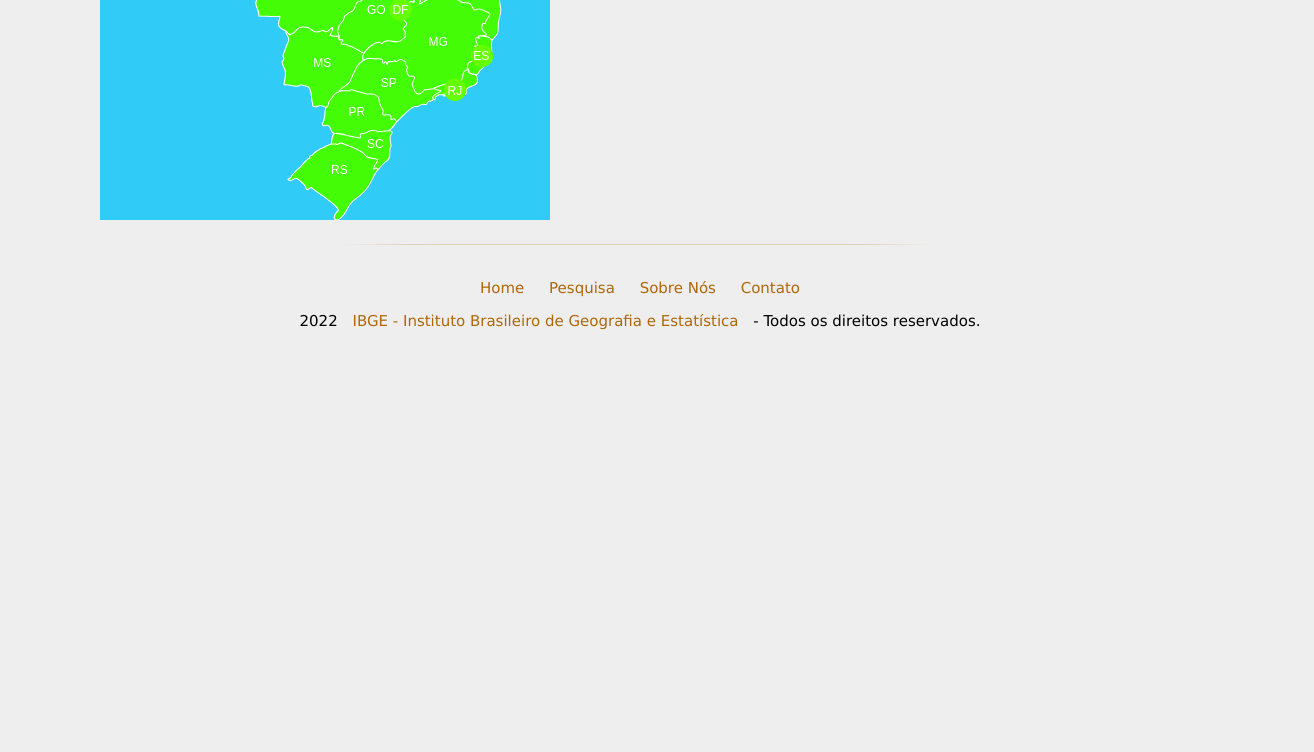
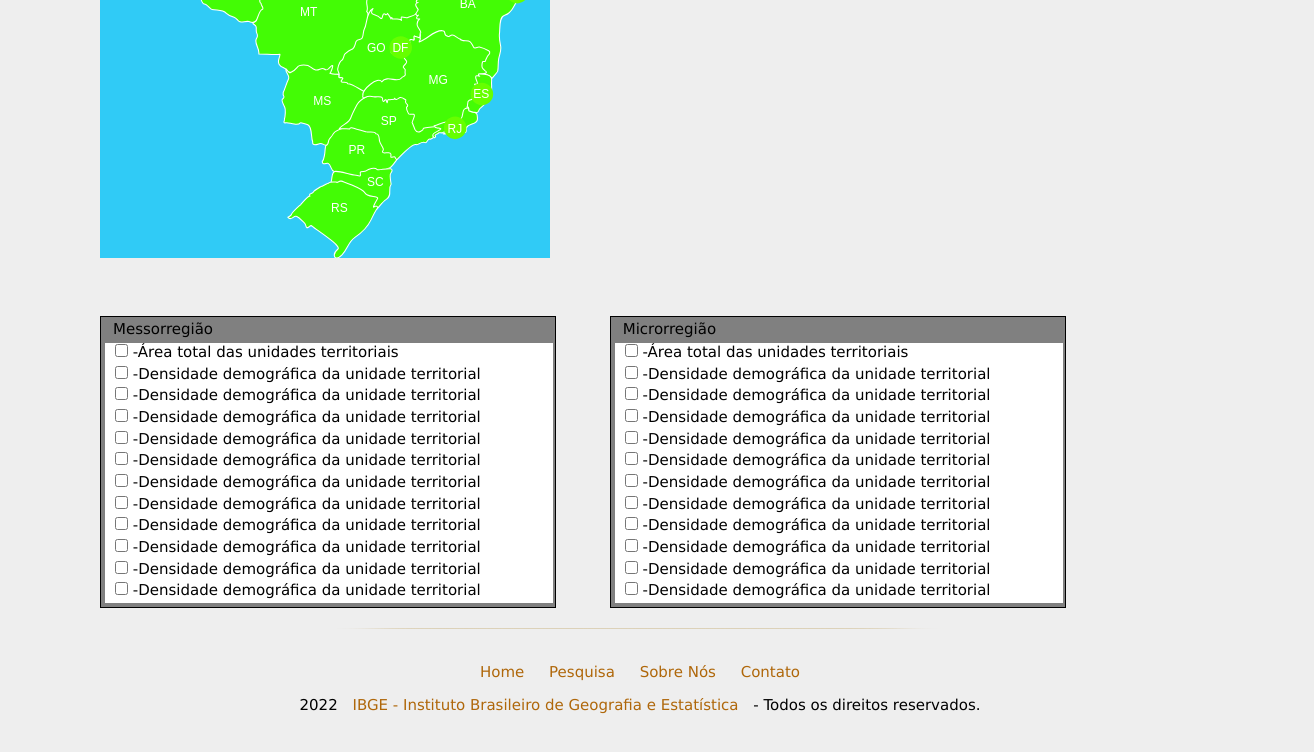
Before and after one commit to RafaelMSantos19/IBGE_host, a plain HTML site: page index.html in a window 1280 px wide. Shown: the part 480-1232 px from the top of the page, 1314 px wide, since content can reach past the window. Before the commit the page ends 890 px from the top, so only its background shows below. Drawn offline with Linux system fonts and the light colour scheme.

Commit message:
modificações front parte 1

```diff
--- a/css/estilo.css
+++ b/css/estilo.css
@@ -69,14 +69,19 @@ a:hover {
 	float: left;
 }
 
+
+
 #logo a {
 	width: 193px;
 	height: 38px;
-	text-indent:  -9999px;
 	display: block;
-	background: url(../img/ibge.png) no-repeat;
+
 }
-
+#logo a img{
+	width: 200px;
+	position: relative;
+	top: -70px;
+}
 
 /* Barra de navegação
 ------------------------------------ */
@@ -104,6 +109,15 @@ nav ul li a:link {
 
 nav ul li a:hover {
 	border-bottom: 1px solid #535858;
+}
+
+#barra_amarela{
+	width: 126.3333%;
+	background: yellow;
+	text-indent:  -9999px;
+	position: relative;
+	top: -30px;
+	right: 150px;
 }
 
 /* Principal
@@ -209,9 +223,8 @@ footer>p a {
 #card{
 
 	display: inline-flex;
-	background-color: rgb(70, 181, 89);
 	border-radius: 15px;
-	margin-top: 10%;
+	margin-top: 5%;
 	margin-left: 5%;
 	margin-right: 5%;
 	padding-top: 5%;
@@ -220,15 +233,20 @@ footer>p a {
 }
 
 #card img{
+
 	width: 30%;
-	padding-left: 10%;
+	padding-right: 7%;
+	padding-left: 7%;
 }
 
 #card ul{
-
+	border-radius: 15px;
+	background: rgb(128, 128, 128);
 	font-size: 20 px;
 	padding-top: 7%;
+	padding-bottom: 7%;
 	padding-left: 10%;
+	padding-right: 10%;
 
 }
 
@@ -240,3 +258,53 @@ footer>p a {
 	border-width: 1px;
 	border-color: rgb(0, 0, 0);
 }
+
+.select_1{
+		display: flex;
+}
+
+.select_1 table{
+	margin-right: 5%;
+}
+
+
+
+
+#tabela{
+	background-color: gray;
+	border:solid ;
+	border-width: 1px;
+	margin-top: 5%;
+}
+
+#tabela thead tr {
+	border:solid ;
+	border-width: 1px;
+	background: grey;
+}
+
+#tabela thead tr td{
+	padding-left: 10px;
+}
+
+#tabela tbody tr td div{
+	background: white;
+
+	display: grid;
+	border:solid ;
+	border-width: 1px;
+	border-color: gray;
+
+}
+
+.scroll{
+	height: 260px;
+	width: 100%;
+	overflow-y: scroll;
+}
+
+.scroll label{
+	padding-right: 70px;
+	padding-left: 10px;
+
+}
--- a/index.html
+++ b/index.html
@@ -16,7 +16,7 @@
 
 		<header><!-- Início header -->
 			<div id="logo">
-				<h1><a href="">IBGE</a></h1>
+				<h1><a href=""><img src="./img/ibge.png" alt=""></a></h1>
 			</div>
 
 			<nav><!-- Início nav -->
@@ -29,6 +29,10 @@
 			</nav><!--/fim nav -->
 
 		</header><!--/fim header -->
+
+		<div id="barra_amarela">
+			<h6>1</h6>
+		</div>
 
 		<div id="principal"><!-- Início principal -->
 
@@ -360,6 +364,132 @@
 		</div>
 		<div id="card"></div>
 
+
+		<div class="select_1">
+
+			<table id="tabela">
+				<thead>
+					<tr>
+						<td>
+							Messorregião
+						</td>
+					</tr>
+				</thead>
+				<tbody>
+					<tr>
+						<td>
+							<div class="scroll">
+								<label>
+									<input type="checkbox" name="variavel">
+									 -Área total das unidades territoriais
+								</label>
+								<label class="checkbox">
+									<input type="checkbox" name="variavel">
+									-Densidade demográfica da unidade territorial
+								</label>
+								<label class="checkbox">
+									<input type="checkbox" name="variavel">
+									-Densidade demográfica da unidade territorial
+								</label><label class="checkbox">
+									<input type="checkbox" name="variavel">
+									-Densidade demográfica da unidade territorial
+								</label><label class="checkbox">
+									<input type="checkbox" name="variavel">
+									-Densidade demográfica da unidade territorial
+								</label><label class="checkbox">
+									<input type="checkbox" name="variavel">
+									-Densidade demográfica da unidade territorial
+								</label><label class="checkbox">
+									<input type="checkbox" name="variavel">
+									-Densidade demográfica da unidade territorial
+								</label><label class="checkbox">
+									<input type="checkbox" name="variavel">
+									-Densidade demográfica da unidade territorial
+								</label><label class="checkbox">
+									<input type="checkbox" name="variavel">
+									-Densidade demográfica da unidade territorial
+								</label><label class="checkbox">
+									<input type="checkbox" name="variavel">
+									-Densidade demográfica da unidade territorial
+								</label><label class="checkbox">
+									<input type="checkbox" name="variavel">
+									-Densidade demográfica da unidade territorial
+								</label><label class="checkbox">
+									<input type="checkbox" name="variavel">
+									-Densidade demográfica da unidade territorial
+								</label>
+							</div>
+						</td>
+					</tr>
+				</tbody>
+
+			</table>
+
+			<table id="tabela">
+				<thead>
+					<tr>
+						<td>
+							Microrregião
+						</td>
+					</tr>
+				</thead>
+				<tbody>
+					<tr>
+						<td>
+							<div class="scroll">
+								<label>
+									<input type="checkbox" name="variavel">
+									 -Área total das unidades territoriais
+								</label>
+								<label class="checkbox">
+									<input type="checkbox" name="variavel">
+									-Densidade demográfica da unidade territorial
+								</label>
+								<label class="checkbox">
+									<input type="checkbox" name="variavel">
+									-Densidade demográfica da unidade territorial
+								</label><label class="checkbox">
+									<input type="checkbox" name="variavel">
+									-Densidade demográfica da unidade territorial
+								</label><label class="checkbox">
+									<input type="checkbox" name="variavel">
+									-Densidade demográfica da unidade territorial
+								</label><label class="checkbox">
+									<input type="checkbox" name="variavel">
+									-Densidade demográfica da unidade territorial
+								</label><label class="checkbox">
+									<input type="checkbox" name="variavel">
+									-Densidade demográfica da unidade territorial
+								</label><label class="checkbox">
+									<input type="checkbox" name="variavel">
+									-Densidade demográfica da unidade territorial
+								</label><label class="checkbox">
+									<input type="checkbox" name="variavel">
+									-Densidade demográfica da unidade territorial
+								</label>
+								<label class="checkbox">
+									<input type="checkbox" name="variavel">
+									-Densidade demográfica da unidade territorial
+								</label>
+								<label class="checkbox">
+									<input type="checkbox" name="variavel">
+									-Densidade demográfica da unidade territorial
+								</label>
+								<label class="checkbox">
+									<input type="checkbox" name="variavel">
+									-Densidade demográfica da unidade territorial
+								</label>
+							</div>
+						</td>
+					</tr>
+				</tbody>
+
+			</table>
+
+		</div>
+
+
+
 			<footer>
 				<p>
 					<a href="#">Home</a>
@@ -376,6 +506,10 @@
 
 	</div><!--/fim container -->
 
+
+
+
+
 	<script src="./js/main.js" type='module'></script>
 
 </body>
```
Also changed, not shown: img/ibge.png.
